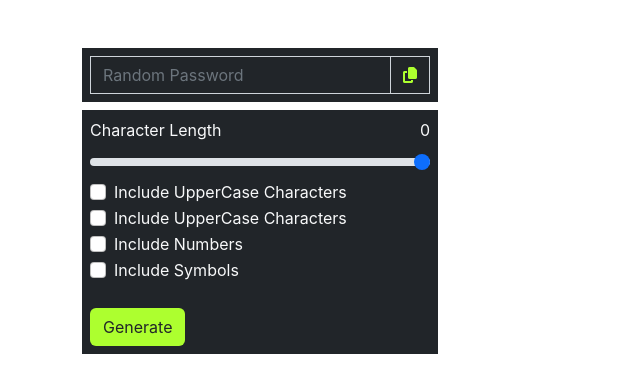
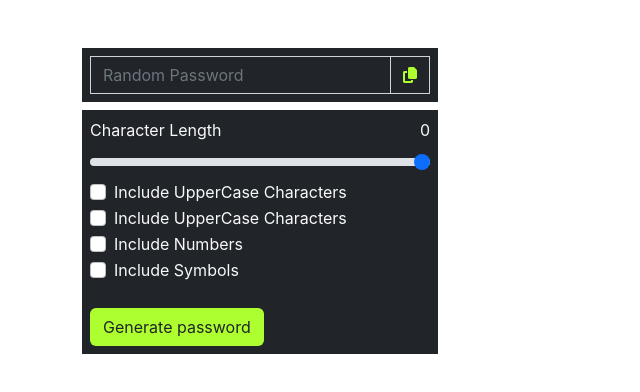
Before and after one commit to rushit163/IEEEtask, a React (Create React App) app in the folder my-app/: page / in a window 1280 px wide. Shown: the top 392 px of the page, without its empty margins (0-640 px from the left). Built offline with nearby package versions, Linux system fonts and the light colour scheme.

Commit message:
basic UI

```diff
--- a/my-app/src/components/PasswordGenerator.jsx
+++ b/my-app/src/components/PasswordGenerator.jsx
@@ -35,7 +35,7 @@ let PasswordGenerator =()=> {
                     </div>
                     </div>
                     <div className="bg-dark p-2">
-                    <button className='btn btn-outline mt-2' id='button' type='submit'>Generate</button>
+                    <button className='btn btn-outline mt-2' id='button' type='submit'>Generate password</button>
                     </div>
                 </div>
             </div>
```
